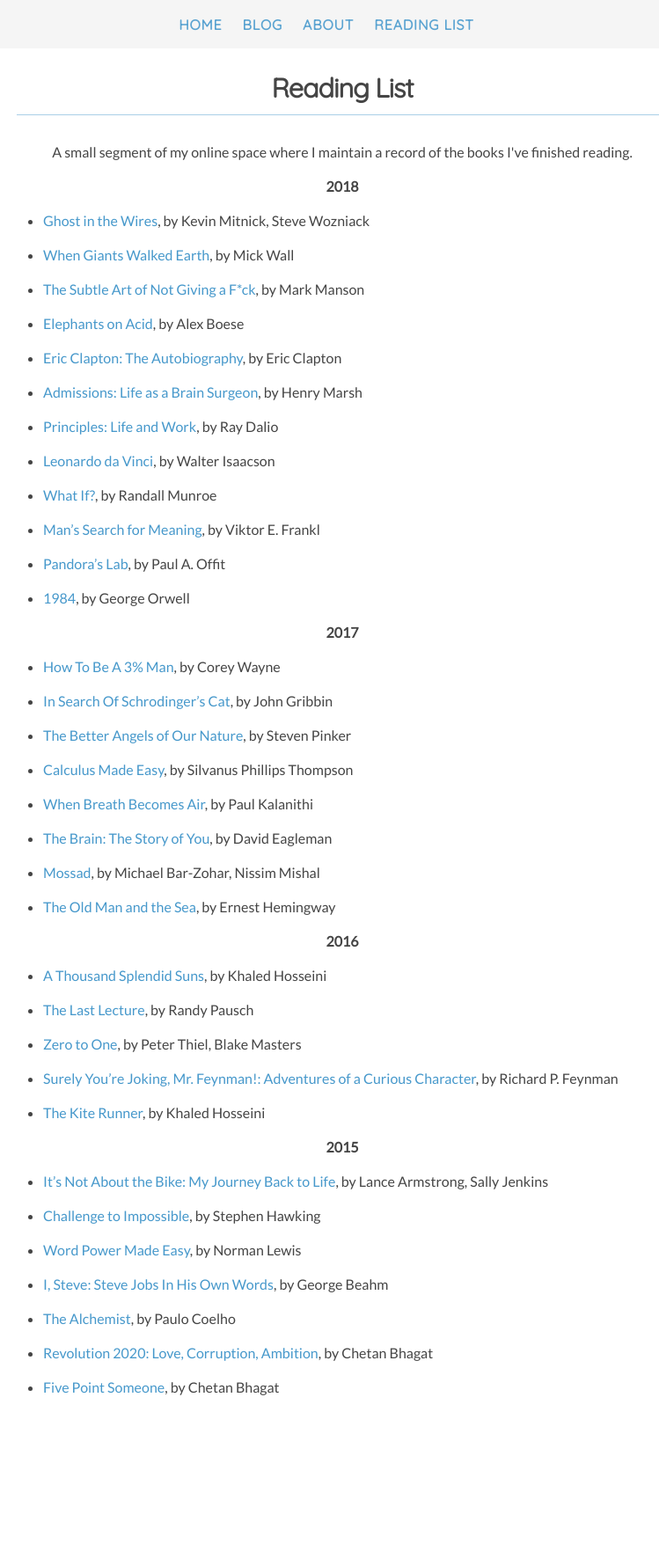
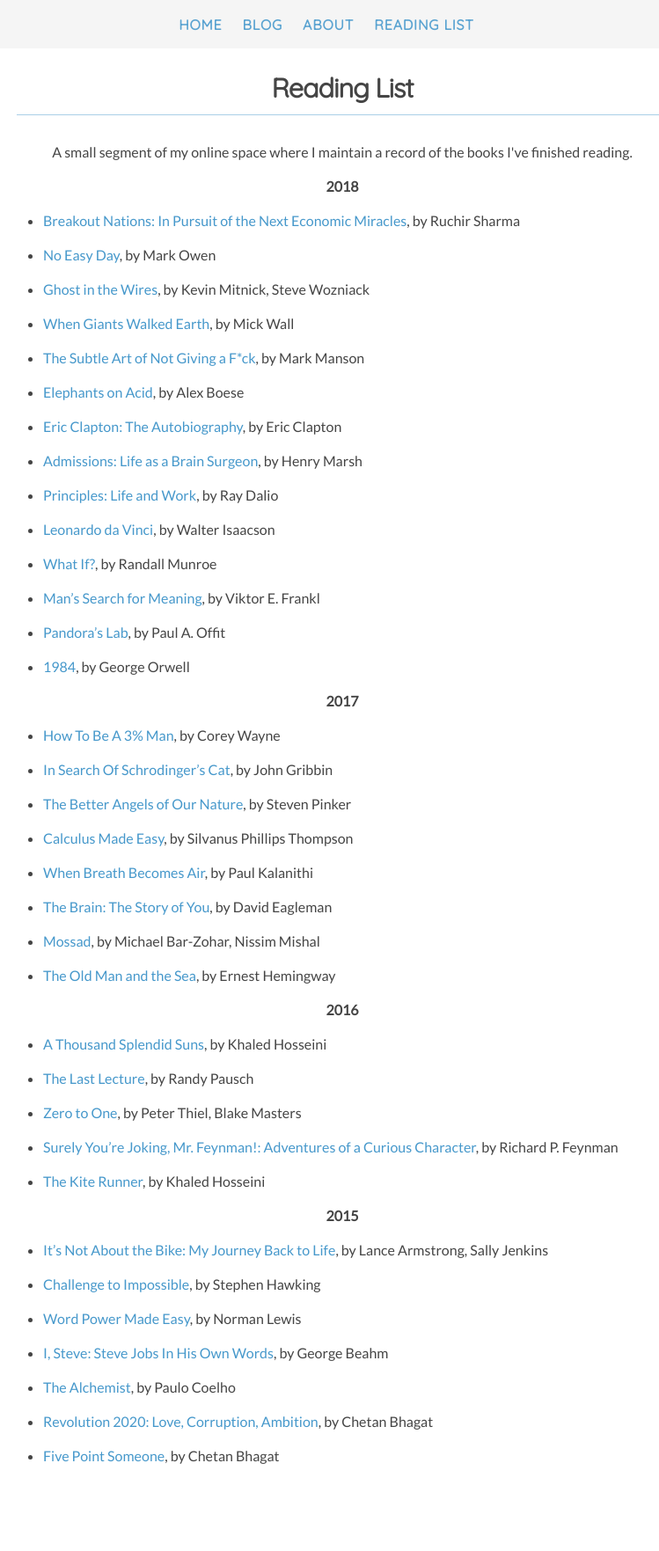
Before and after one commit to lprimeroo/saruftw.github.io.old, a Jekyll site: the page built from readinglist.md, in a window 1280 px wide. Shown: the whole page at 88% size, without its empty margins (251-1000 px from the left). Built offline with Jekyll 4.4.1, drawn with Linux system fonts in a browser that asks for light colours; nearby versions of some CDN libraries; before the commit the page ends 1685 px from its top, so only the background shows below that.

Commit message:
Update readinglist.md

```diff
--- a/readinglist.md
+++ b/readinglist.md
@@ -11,6 +11,10 @@ permalink: /readinglist/
 <p align="center">
 	<strong>2018</strong>
 </p>
+
+* <a href="https://www.amazon.com/Breakout-Nations-Pursuit-Economic-Miracles/dp/0393345408/ref=sr_1_1?s=books&ie=UTF8&qid=1530035427&sr=1-1&keywords=breakout+nation&dpID=41hYc4eB4cL&preST=_SY291_BO1,204,203,200_QL40_&dpSrc=srch">Breakout Nations: In Pursuit of the Next Economic Miracles</a>, by Ruchir Sharma
+
+* <a href="https://www.amazon.com/No-Easy-Day-Firsthand-Account/dp/0451468740/ref=sr_1_1?ie=UTF8&qid=1530035369&sr=8-1&keywords=no+easy+day&dpID=51PREluvEJL&preST=_SY291_BO1,204,203,200_QL40_&dpSrc=srch">No Easy Day</a>, by Mark Owen
 
 * <a href="https://www.amazon.com/Ghost-Wires-Adventures-Worlds-Wanted/dp/0316037729/ref=sr_1_1?s=books&ie=UTF8&qid=1528703964&sr=1-1&keywords=ghost+in+the+wires&dpID=51kt5CfVEkL&preST=_SY291_BO1,204,203,200_QL40_&dpSrc=srch">Ghost in the Wires</a>, by Kevin Mitnick, Steve Wozniack
 
```
